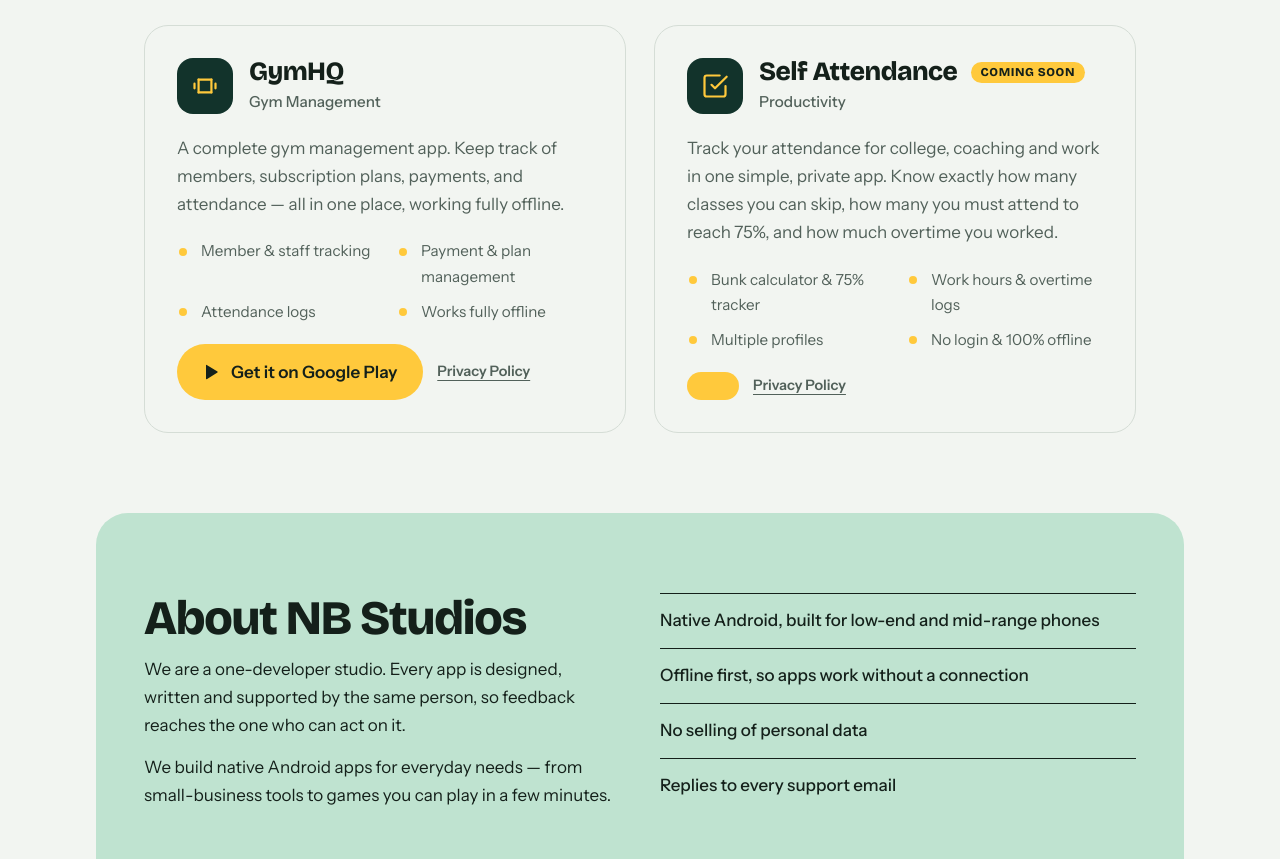
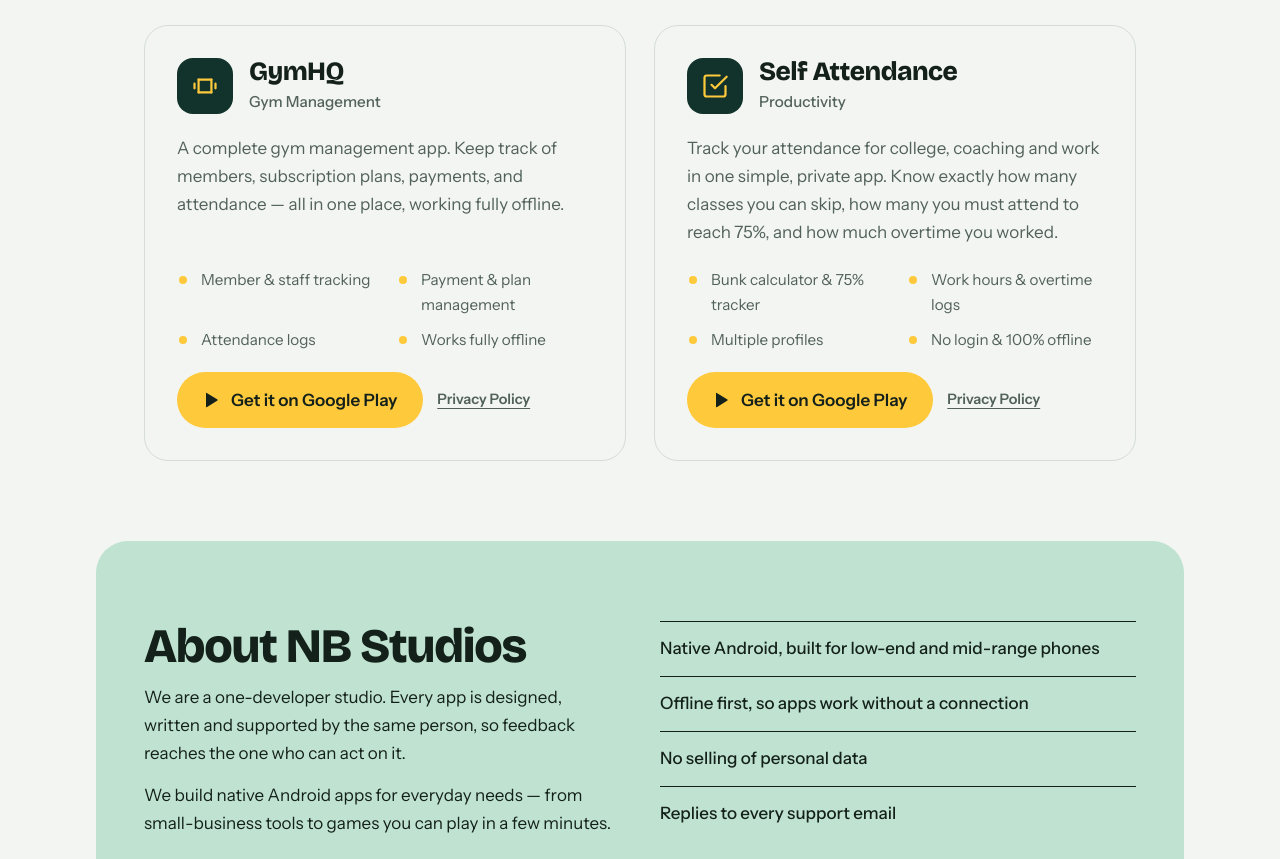
Before and after one commit to neerajbhatt428/NBstudios, a plain HTML site: page index.html in a window 1280 px wide. Shown: the part 1845-2704 px from the top of the page. Drawn offline with nearby package versions, Linux system fonts and the light colour scheme.

Commit message:
Update Self Attendance section in index.html

```diff
--- a/index.html
+++ b/index.html
@@ -364,7 +364,7 @@ footer a{text-underline-offset:4px}
               </svg>
             </div>
             <div>
-              <h3>Self Attendance <span class="badge">Coming Soon</span></h3>
+              <h3>Self Attendance</h3>
               <p class="tagline">Productivity</p>
             </div>
           </div>
@@ -376,7 +376,10 @@ footer a{text-underline-offset:4px}
             <li>No login &amp; 100% offline</li>
           </ul>
           <div class="app-actions">
-            <a class="btn" href="https://play.google.com/store/apps/details?id=com.neeraj.attendance" target="_blank" rel="noopener noreferrer" aria-label="Get GymHQ on Google Play (opens in a new tab)">
+            <a class="btn" href="https://play.google.com/store/apps/details?id=com.neeraj.attendance" target="_blank" rel="noopener noreferrer" aria-label="Get Self Attendance on Google Play (opens in a new tab)">
+              <svg width="18" height="18" viewBox="0 0 24 24" aria-hidden="true"><path d="M4 3.1v17.8c0 .5.6.9 1 .6l14.3-8.9c.4-.3.4-.9 0-1.2L5 2.5c-.4-.3-1 .1-1 .6z" fill="currentColor"/></svg>
+              <span>Get it on <strong>Google Play</strong></span>
+            </a>
             <a href="privacy-selfattendance.html" style="font-weight:600; font-size:0.9rem; text-underline-offset:4px; color:var(--muted);">Privacy Policy</a>
           </div>
         </article>
```
